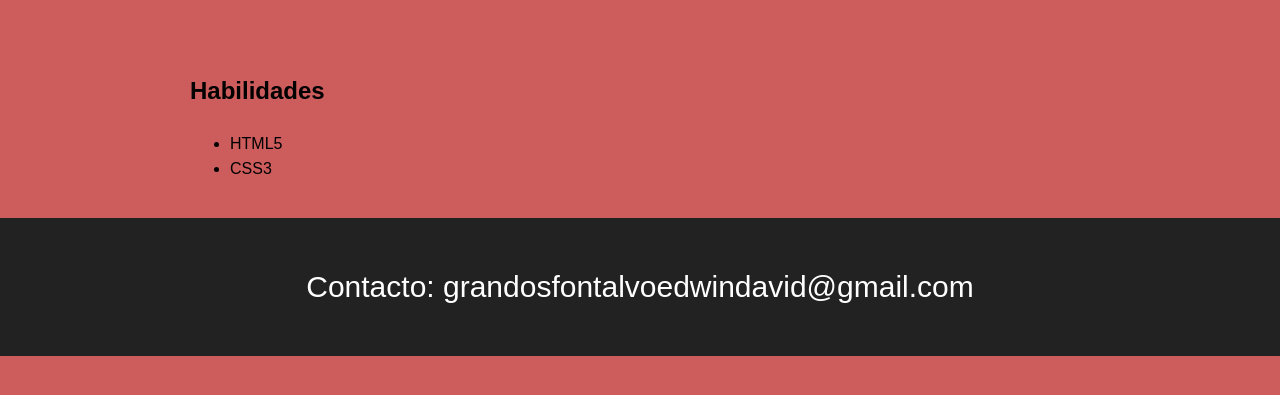
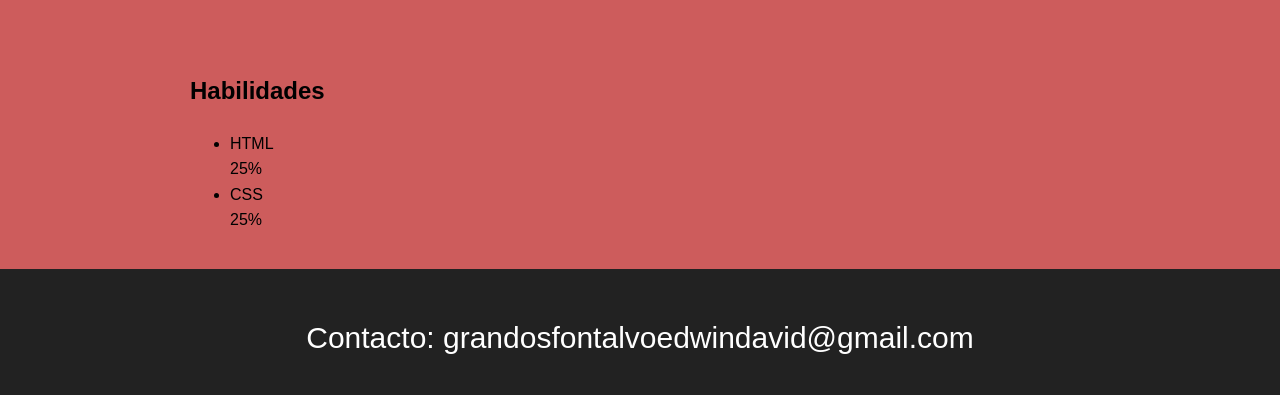
Before and after one commit to EdwingranadosF457/repositorimi.github.io, a plain HTML site: page index.html in a window 1280 px wide. Shown: the part 796-1191 px from the top of the page. Before the commit the page ends 1152 px from the top, so only its background shows below. Drawn offline with Linux system fonts and the light colour scheme.

Commit message:
Update index.html

```diff
--- a/index.html
+++ b/index.html
@@ -30,8 +30,12 @@
   <section class="skills">
     <h2>Habilidades</h2>
     <ul>
-      <li>HTML5</li>
-      <li>CSS3</li>
+      <li>HTML</li><div class="progress-bar">
+  <div class="progress" style="width: 25%;">25%</div>
+</div>
+      <li>CSS</li><div class="progress-bar">
+  <div class="progreso" style="width: 25%;">25%</div>
+</div>
     </ul>
   </section>
 
```
